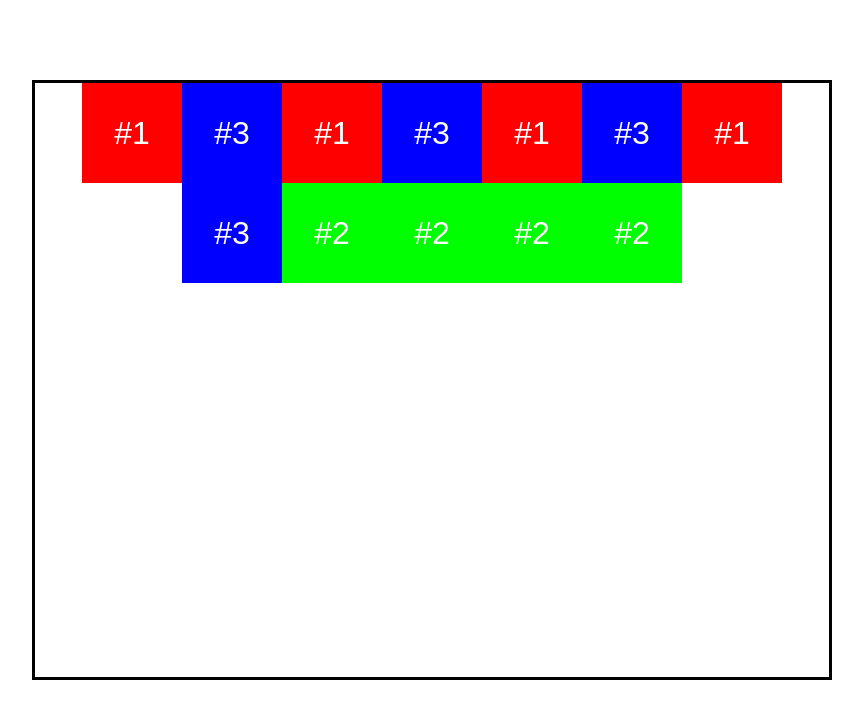
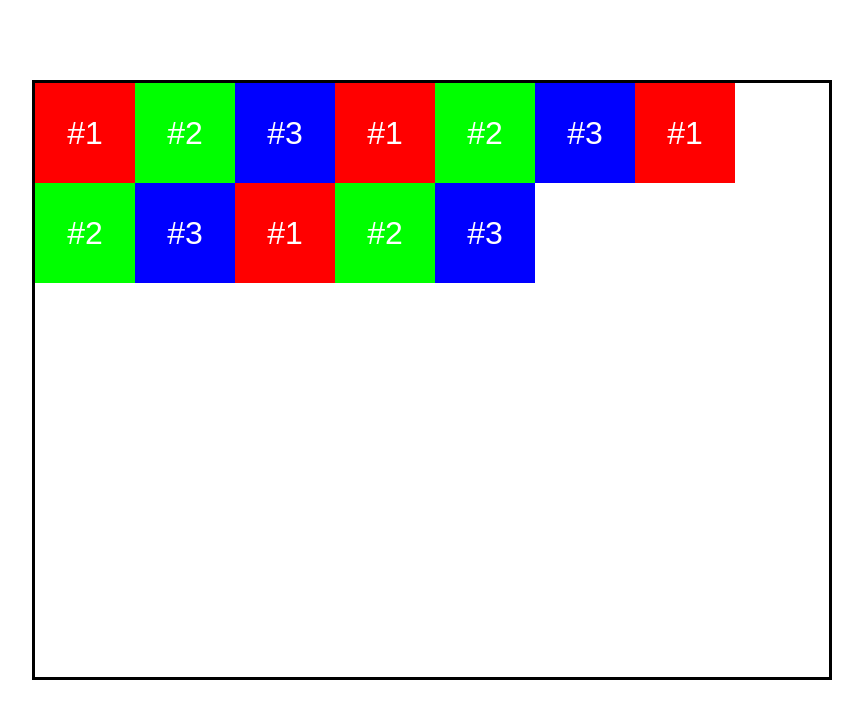
Before and after one commit to NachoBasilio/CodigoFacilito-Apuntes, a plain HTML site: page CSS/10-Flexbox/index.html in a window 1280 px wide. Shown: the whole page, without its empty margins (208-1071 px from the left). Drawn offline with Linux system fonts and the light colour scheme.

Commit message:
Terminado la parte de items en flex

```diff
--- a/CSS/10-Flexbox/style.css
+++ b/CSS/10-Flexbox/style.css
@@ -17,7 +17,6 @@ body{
     display: flex;
     /* flex-direction: column; */
     flex-wrap: wrap;
-    justify-content: center;
     align-content: start;
 }
 
@@ -29,7 +28,10 @@ body{
     width: 100px;
     height: 100px;
     /* flex-grow: 1; */
-    flex-shrink: 1;
+    /* flex-shrink: 1; */
+
+
+    /* flex-basis: 200px; */
 }
 
 .element1{
@@ -39,10 +41,12 @@ body{
 
 .element2{
     background-color: #0f0;
-    order: 1;
+    /* order: 1; */
     /* Order es de menor a mayor */
 }
 
 .element3{
     background-color: #00f;
+    align-self:stretch;
+    height: auto;
 }
```
